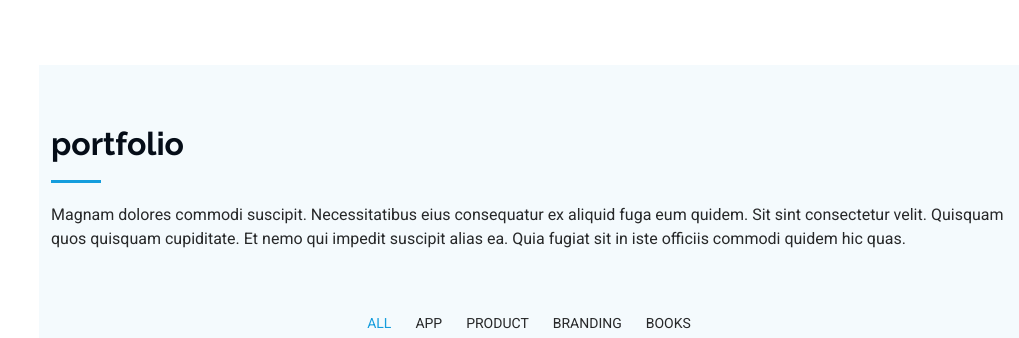
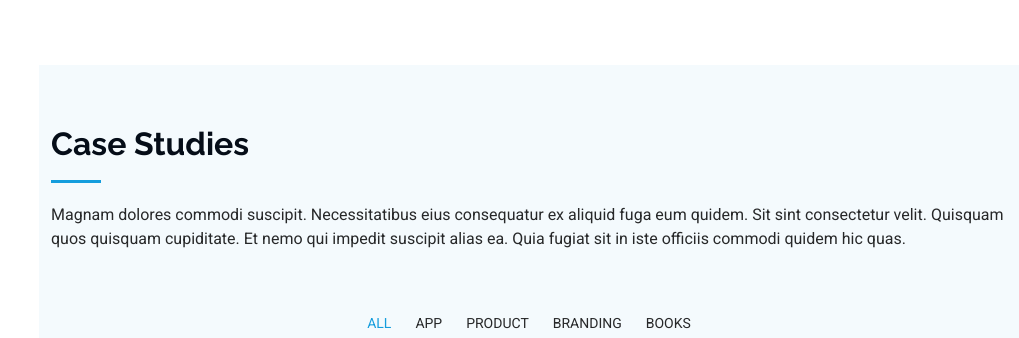
Before and after one commit to ondbounce/shamonalavi_porfolio, a plain HTML site: page index.html in a window 1280 px wide. Shown: the part 3500-3838 px from the top of the page, without its empty margins (261-1280 px from the left). Drawn offline with Linux system fonts and the light colour scheme; animation ran at ten frames a second.

Commit message:
Update index.html

```diff
--- a/index.html
+++ b/index.html
@@ -332,7 +332,7 @@
 
       <!-- Section Title -->
       <div class="container section-title" data-aos="fade-up">
-        <h2>portfolio</h2>
+        <h2>Case Studies</h2>
         <p>Magnam dolores commodi suscipit. Necessitatibus eius consequatur ex aliquid fuga eum quidem. Sit sint consectetur velit. Quisquam quos quisquam cupiditate. Et nemo qui impedit suscipit alias ea. Quia fugiat sit in iste officiis commodi quidem hic quas.</p>
       </div><!-- End Section Title -->
 
```
